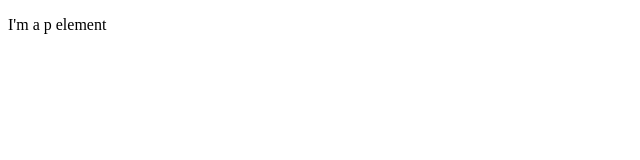
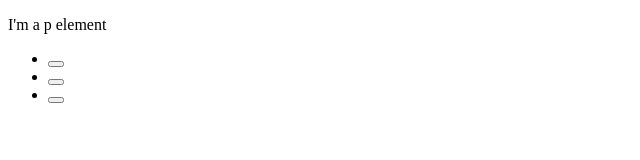
Before and after one commit to CesarHerr/git_test, a plain HTML site: page index.html in a window 1280 px wide. Shown: the full height of the page, 0-640 px from the left. Drawn offline with Linux system fonts and the light colour scheme.

Commit message:
creating header creating the elements of the heading and his menu

```diff
--- a/index.html
+++ b/index.html
@@ -8,5 +8,14 @@
 </head>
 <body>
     <p>I'm a p element</p>
+    <div class="container" id="header">
+        <header class="menu">
+            <ul>
+                <li><button class="btn"></button></li>
+                <li><button class="btn"></button></li>
+                <li><button class="btn"></button></li>
+            </ul>
+        </header>
+    </div>
 </body>
 </html>
```
